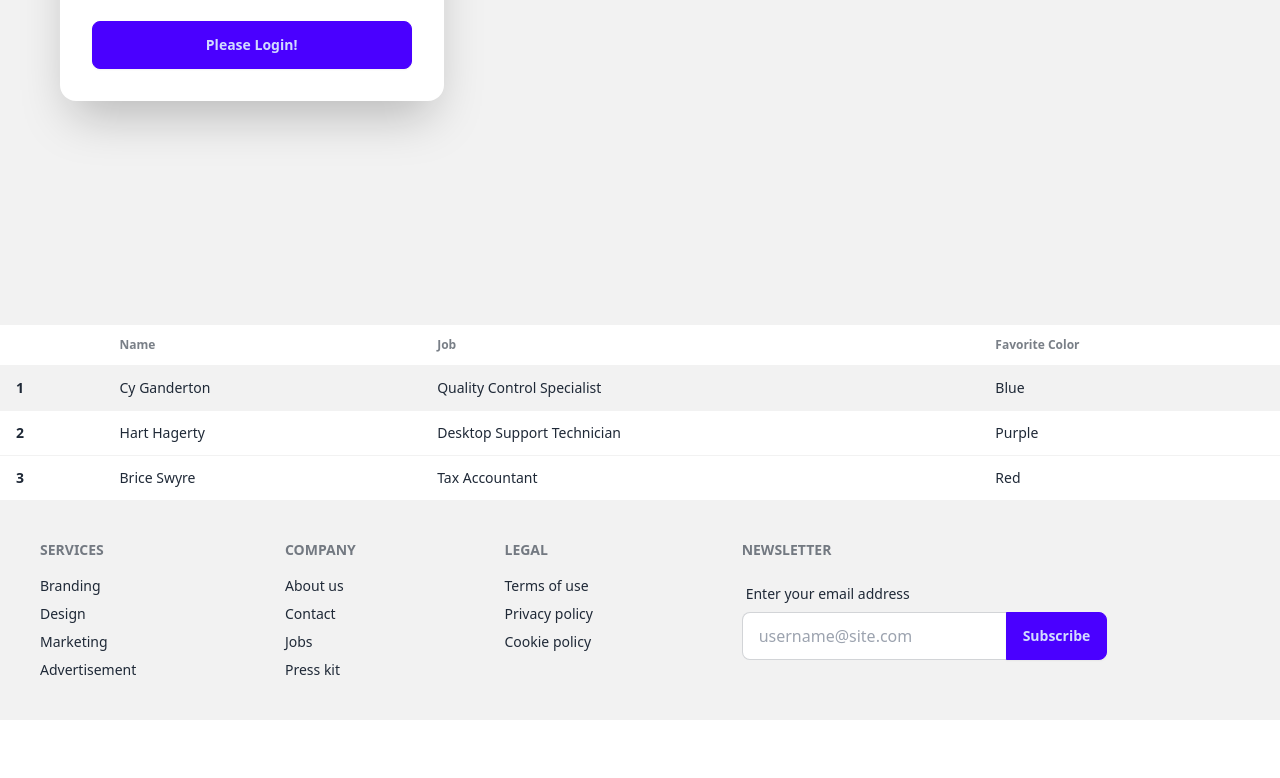
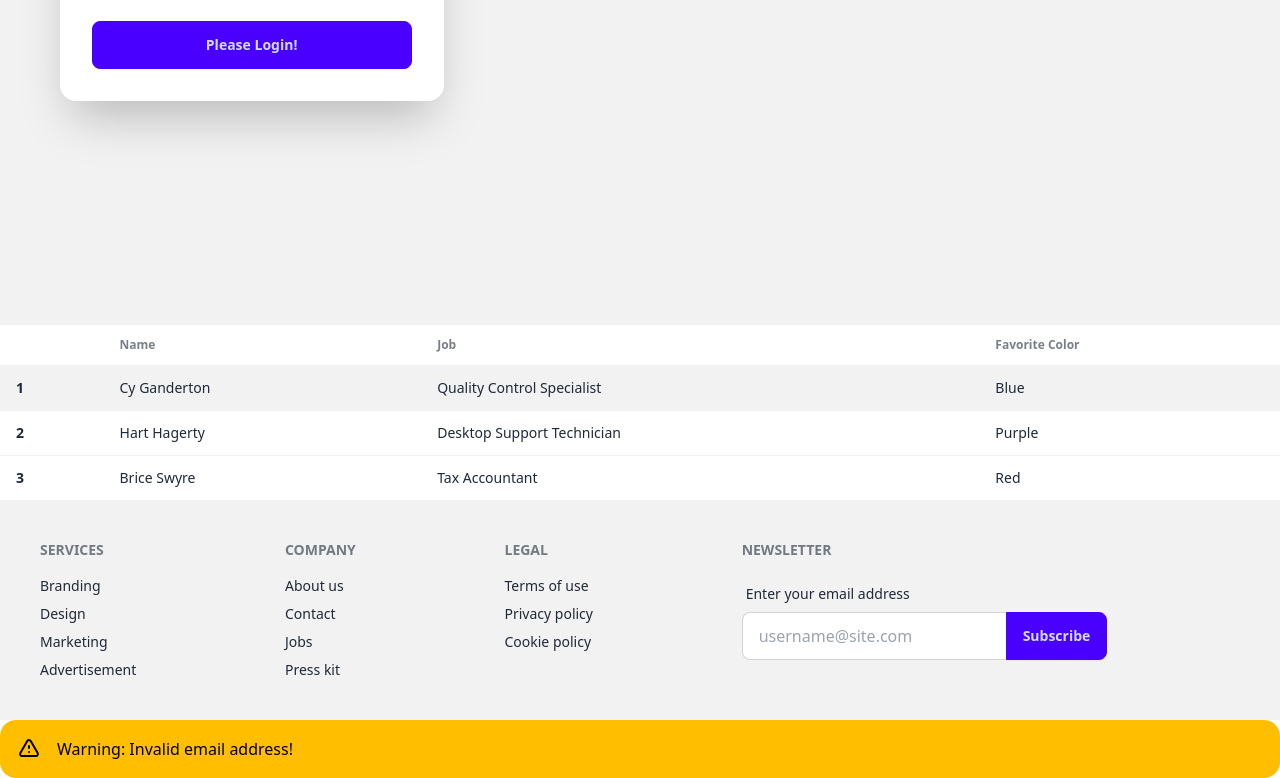
Before and after one commit to mzhrifat/DesiUI, a plain HTML site: page 2daisy.html in a window 1280 px wide. Shown: the part 543-1321 px from the top of the page. Before the commit the page ends 1263 px from the top, so only its background shows below. Drawn offline with nearby package versions, Linux system fonts and the light colour scheme.

Commit message:
warning commit

```diff
--- a/2daisy.html
+++ b/2daisy.html
@@ -190,6 +190,24 @@
 </footer>
         </section>
 
+        <!--warning -->
+        <section>
+            <div role="alert" class="alert alert-warning">
+  <svg
+    xmlns="http://www.w3.org/2000/svg"
+    class="h-6 w-6 shrink-0 stroke-current"
+    fill="none"
+    viewBox="0 0 24 24">
+    <path
+      stroke-linecap="round"
+      stroke-linejoin="round"
+      stroke-width="2"
+      d="M12 9v2m0 4h.01m-6.938 4h13.856c1.54 0 2.502-1.667 1.732-3L13.732 4c-.77-1.333-2.694-1.333-3.464 0L3.34 16c-.77 1.333.192 3 1.732 3z" />
+  </svg>
+  <span>Warning: Invalid email address!</span>
+</div>
+        </section>
+
     </footer>
 
 </body>
```
